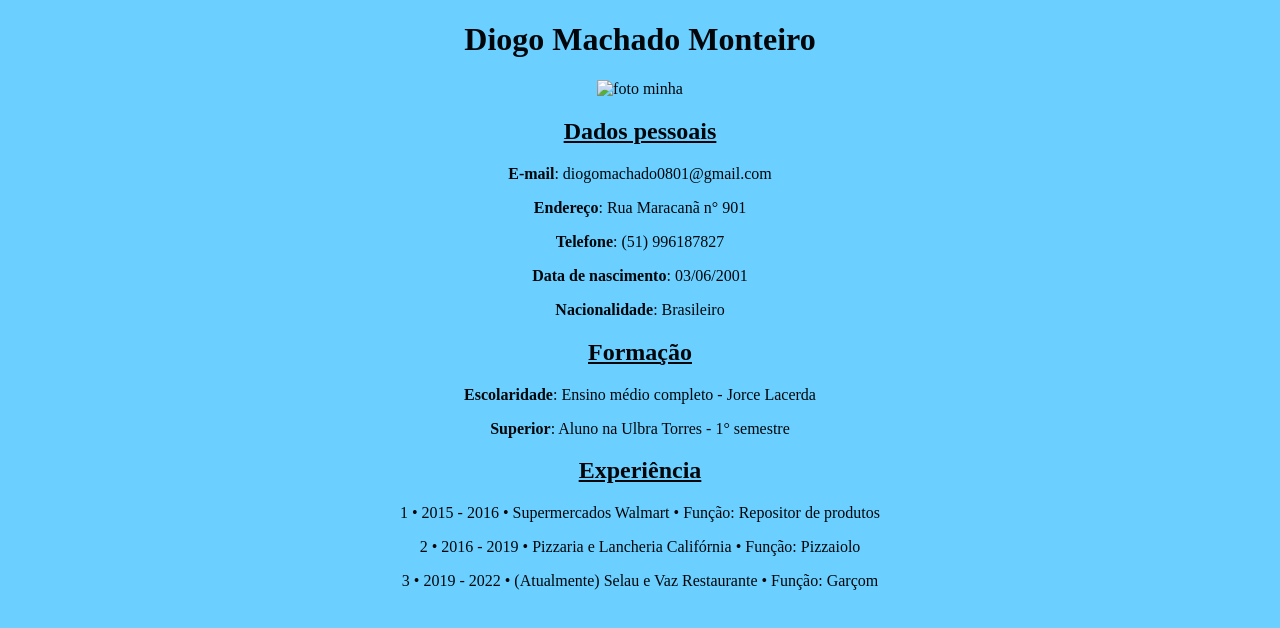
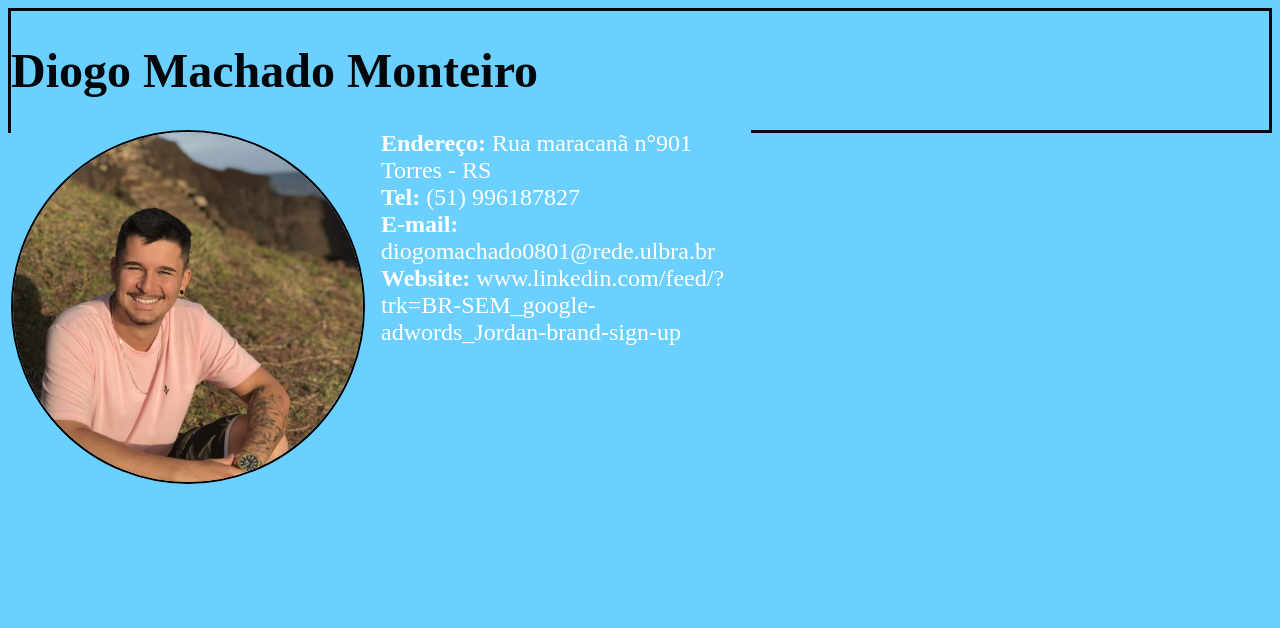
Before and after one commit to DiogoMachad0/ULBRA-VINICIUS, a plain HTML site: page index.html in a window 1280 px wide. Drawn offline with Linux system fonts and the light colour scheme.

Commit message:
curriculo parcial 02

```diff
--- /dev/null
+++ b/assets/css/style.css
@@ -0,0 +1,24 @@
+
+body{
+
+    text-align: left; background-color: rgb(107, 208, 255); color: rgb(0, 6, 10);
+    border-style: solid;
+    font-size: 150%;
+
+}
+img{
+
+    max-width:350px;
+    max-width:350px;
+    border-radius: 100%;
+    border: 2px solid black
+
+}
+
+.esquerda{
+    width: 30%;
+	width: 370px;
+	float: left;
+	background-color: rgb(107, 208, 255);
+	color: #ffffff;
+}
--- a/index.html
+++ b/index.html
@@ -6,29 +6,29 @@
     <meta http-equiv="X-UA-Compatible" content="IE=edge">
     <meta name="viewport" content="width=device-width, initial-scale=1.0">
     <title>My first page!</title>
+    <link rel="stylesheet" href="assets/css/style.css">
+
+
 
 </head>
-<h1>Diogo Machado Monteiro</h1>
 
 
-<body style="text-align: center; background-color: rgb(107, 208, 255); color: rgb(0, 6, 10);" >
 
+<body>
+        <h1>Diogo Machado Monteiro</h1>
 
-    <img src="WhatsApp Image 2022-03-17 at 19.08.47.jpeg" alt="foto minha" style="width: 250px;" height="200px"
+        <div class="tudo">
 
-    <h2><h2><u>Dados pessoais</u></h2></h2>
-    <p><b>E-mail</b>: diogomachado0801@gmail.com</p>
-    <p><b>Endereço</b>: Rua Maracanã n° 901</p>
-    <p><b>Telefone</b>: (51) 996187827</p>
-    <p><b>Data de nascimento</b>: 03/06/2001</p>
-    <p><b>Nacionalidade</b>: Brasileiro</p>
-    <h2><u>Formação</u></h2>
-    <p><b>Escolaridade</b>: Ensino médio completo - Jorce Lacerda </p>
-    <p><b>Superior</b>: Aluno na Ulbra Torres - 1° semestre</p>
-    <h2><u>Experiência</u></h2>
-    <p>1 • 2015 - 2016 • Supermercados Walmart • Função: Repositor de produtos </p>
-    <p>2 • 2016 - 2019 • Pizzaria e Lancheria Califórnia • Função: Pizzaiolo</p>
-    <p>3 • 2019 - 2022 • (Atualmente) Selau e Vaz Restaurante • Função: Garçom</p>
+		<div class="linha">
+
+		<div class="esquerda"><img src="assets/img/WhatsApp Image 2022-03-17 at 19.08.47.jpeg" alt="">
+</div>
+
+        <div class="esquerda" ><b>Endereço:</b> Rua maracanã n°901 Torres - RS
+        <div class="esquerda"><b>Tel:</b> (51) 996187827
+        <div class="esquerda"><b>E-mail:</b> diogomachado0801@rede.ulbra.br
+        <div class="esquerda"><b>Website:</b> www.linkedin.com/feed/?trk=BR-SEM_google-adwords_Jordan-brand-sign-up
+</div>
 
 
 
```
Also changed, not shown: assets/img/WhatsApp Image 2022-03-17 at 19.08.47.jpeg (added).
